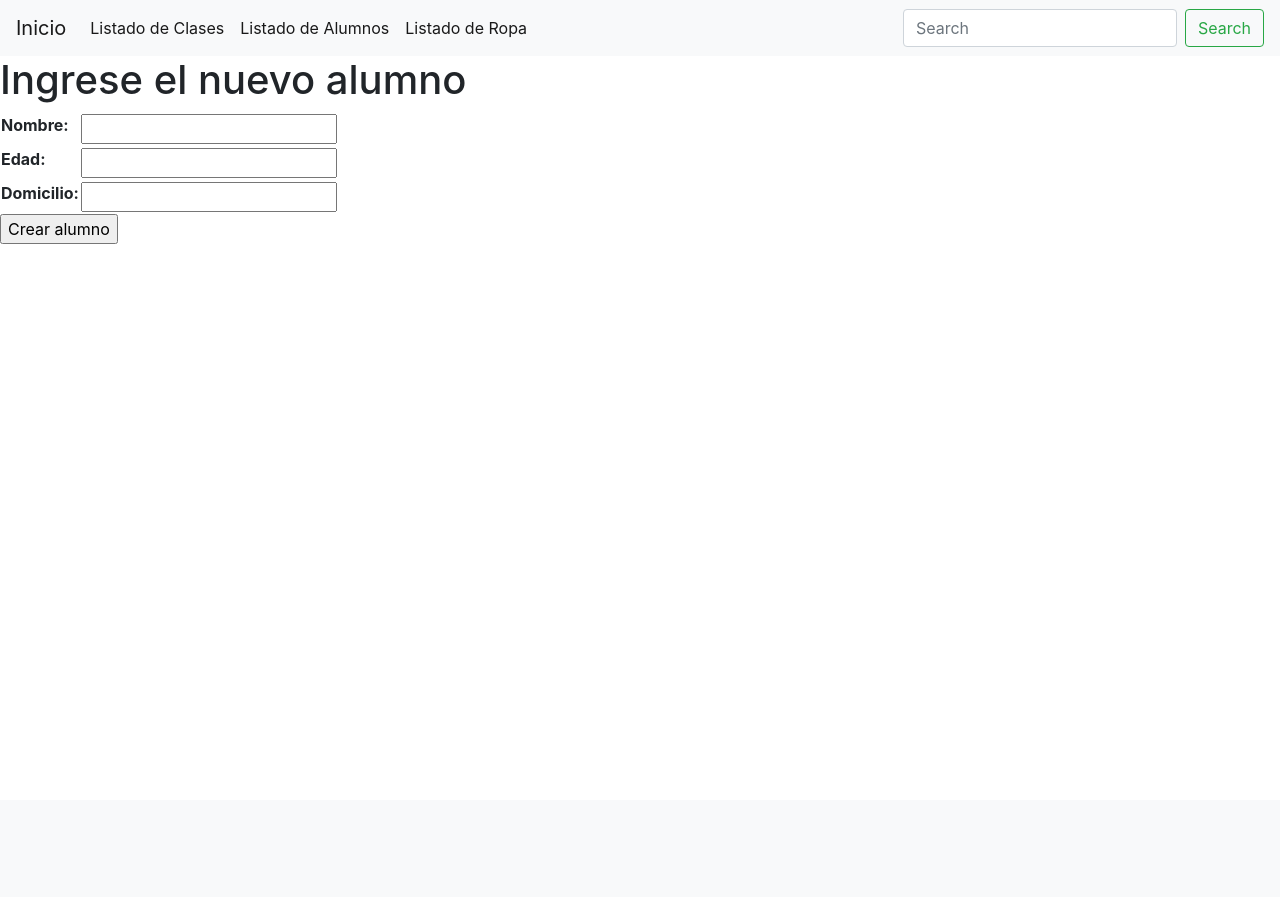
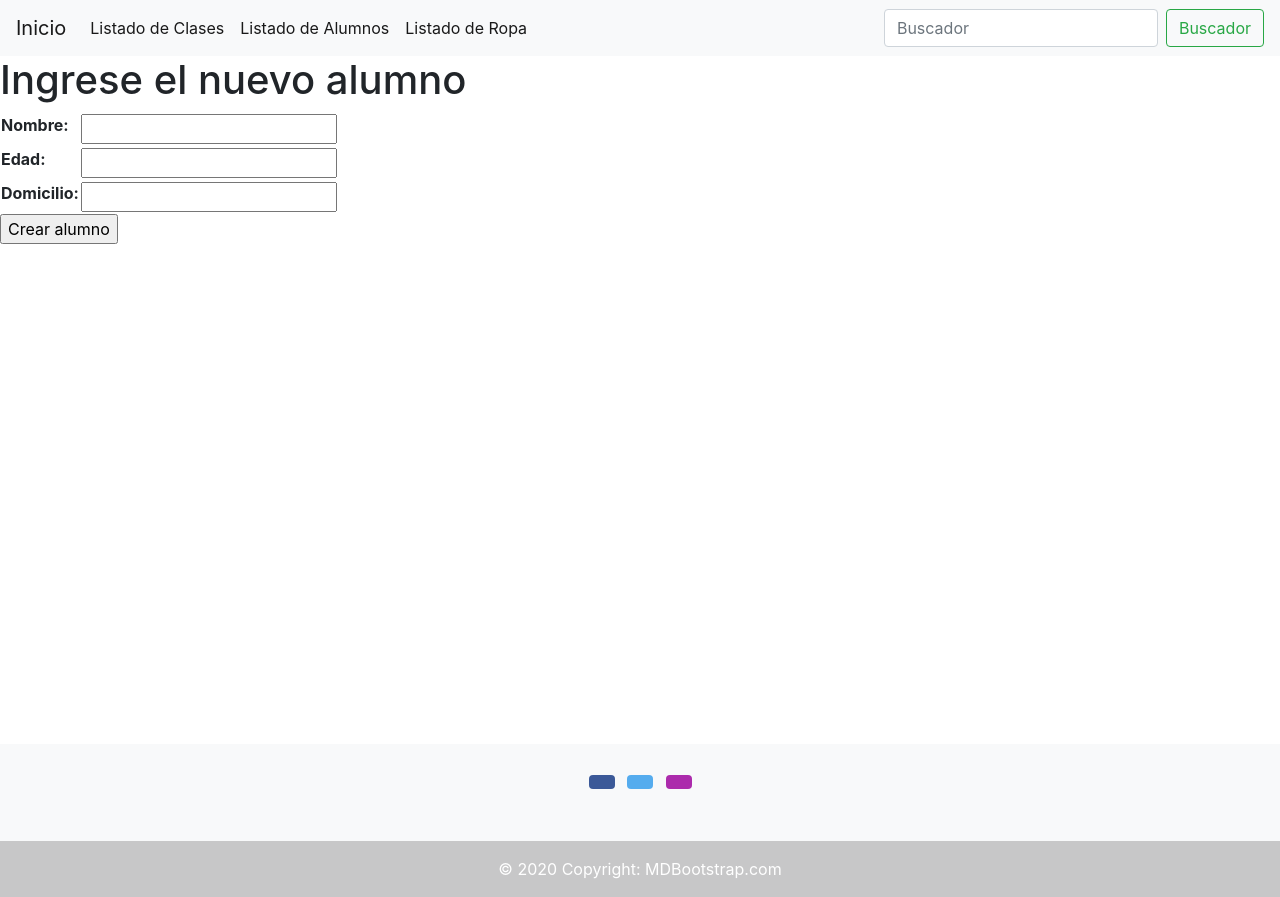
Before and after one commit to katyaglez/Entrega1_KatyaGonzalez, a Django app: page /Aquatic/crear-alumno/ in a window 1280 px wide. Before the commit the page ends 244 px from the top, so only its background shows below. Run offline with Django 4.2, Linux system fonts and the light colour scheme.

Commit message:
buscador

```diff
--- a/Aquatic/urls.py
+++ b/Aquatic/urls.py
@@ -2,7 +2,7 @@ from django.urls import path
 from Aquatic.views import pagina_de_inicio, crear_alumno, crear_ropa, crear_clase, lista_alumnos, lista_clases, lista_ropa
 
 urlpatterns = [
-    path('pagina-inicio/', pagina_de_inicio),
+    path('pagina_inicio/', pagina_de_inicio),
     path('crear-alumno/', crear_alumno),
     path('crear-ropa/', crear_ropa),
     path('crear-clase/', crear_clase),
--- a/Aquatic/views.py
+++ b/Aquatic/views.py
@@ -3,6 +3,7 @@ from django.http import HttpResponse
 
 from Aquatic.models import Alumno, Ropa, Clases
 from Aquatic.forms import AlumnoForm
+
 
 def crear_alumno(request):
     if request.method == 'GET':
@@ -54,7 +55,11 @@ def lista_alumnos(request):
     return render (request, 'pagina_alumnos.html', context = context)
 
 def lista_ropa(request):
-    todas_las_ropas = Ropa.objects.all()
+    if 'search' in request.GET:
+        search = request.GET['search']
+        todas_las_ropas = Ropa.objects.filter(name__icontains=search)
+    else:
+        todas_las_ropas = Ropa.objects.all()
     context = {
         'ropa': todas_las_ropas,
     }
--- a/Templates/Base.html
+++ b/Templates/Base.html
@@ -6,7 +6,8 @@
     <meta http-equiv="X-UA-Compatible" content="IE=edge">
     <meta name="viewport" content="width=device-width, initial-scale=1.0">
     <title> {% block title %} {% endblock %}</title>
-    <link rel="stylesheet" href="https://cdn.jsdelivr.net/npm/bootstrap@4.6.2/dist/css/bootstrap.min.css" integrity="sha384-xOolHFLEh07PJGoPkLv1IbcEPTNtaed2xpHsD9ESMhqIYd0nLMwNLD69Npy4HI+N" crossorigin="anonymous">
+    <link rel="stylesheet" href="https://cdn.jsdelivr.net/npm/bootstrap@4.6.2/dist/css/bootstrap.min.css"
+        integrity="sha384-xOolHFLEh07PJGoPkLv1IbcEPTNtaed2xpHsD9ESMhqIYd0nLMwNLD69Npy4HI+N" crossorigin="anonymous">
 </head>
 
 <body>
@@ -20,18 +21,21 @@
         <div class="collapse navbar-collapse" id="navbarSupportedContent">
             <ul class="navbar-nav mr-auto">
                 <li class="nav-item active">
-                    <a class="nav-link" href="/Aquatic/lista-clases/"> Listado de Clases <span class="sr-only">(current)</span></a>
+                    <a class="nav-link" href="/Aquatic/lista-clases/"> Listado de Clases <span
+                            class="sr-only">(current)</span></a>
                 </li>
                 <li class="nav-item active">
-                    <a class="nav-link" href="/Aquatic/lista-alumnos/"> Listado de Alumnos <span class="sr-only">(current)</span></a>
+                    <a class="nav-link" href="/Aquatic/lista-alumnos/"> Listado de Alumnos <span
+                            class="sr-only">(current)</span></a>
                 </li>
                 <li class="nav-item active">
-                    <a class="nav-link" href="/Aquatic/lista-ropa/"> Listado de Ropa <span class="sr-only">(current)</span></a>
+                    <a class="nav-link" href="/Aquatic/lista-ropa/"> Listado de Ropa <span
+                            class="sr-only">(current)</span></a>
                 </li>
             </ul>
-            <form class="form-inline my-2 my-lg-0">
-                <input class="form-control mr-sm-2" type="search" placeholder="Search" aria-label="Search">
-                <button class="btn btn-outline-success my-2 my-sm-0" type="submit">Search</button>
+            <form class="form-inline my-2 my-lg-0" action="/Aquatic/lista-ropa/" method="GET">
+                <input class="form-control mr-sm-2" type="search" placeholder="Buscador" aria-label="Search">
+                <button class="btn btn-outline-success my-2 my-sm-0" type="submit">Buscador</button>
             </form>
         </div>
     </nav>
@@ -41,7 +45,40 @@
 
 {% endblock %}
 
-<script src="https://cdn.jsdelivr.net/npm/jquery@3.5.1/dist/jquery.slim.min.js" integrity="sha384-DfXdz2htPH0lsSSs5nCTpuj/zy4C+OGpamoFVy38MVBnE+IbbVYUew+OrCXaRkfj" crossorigin="anonymous"></script>
-<script src="https://cdn.jsdelivr.net/npm/bootstrap@4.6.2/dist/js/bootstrap.bundle.min.js" integrity="sha384-Fy6S3B9q64WdZWQUiU+q4/2Lc9npb8tCaSX9FK7E8HnRr0Jz8D6OP9dO5Vg3Q9ct" crossorigin="anonymous"></script>
+<footer class="bg-light text-center text-white" style="margin-top: 500px;">
+    <!-- Grid container -->
+    <div class="container p-4 pb-0">
+        <!-- Section: Social media -->
+        <section class="mb-4">
+            <!-- Facebook -->
+            <a class="btn text-white btn-floating m-1" style="background-color: #3b5998;" href="#!" role="button"><i
+                    class="fab fa-facebook-f"></i></a>
+
+            <!-- Twitter -->
+            <a class="btn text-white btn-floating m-1" style="background-color: #55acee;" href="#!" role="button"><i
+                    class="fab fa-twitter"></i></a>
+
+            <!-- Instagram -->
+            <a class="btn text-white btn-floating m-1" style="background-color: #ac2bac;" href="#!" role="button"><i
+                    class="fab fa-instagram"></i></a>
+            <!-- Section: Social media -->
+    </div>
+    <!-- Grid container -->
+
+    <!-- Copyright -->
+    <div class="text-center p-3" style="background-color: rgba(0, 0, 0, 0.2);">
+        © 2020 Copyright:
+        <a class="text-white" href="https://mdbootstrap.com/">MDBootstrap.com</a>
+    </div>
+    <!-- Copyright -->
+</footer>
+
+
+<script src="https://cdn.jsdelivr.net/npm/jquery@3.5.1/dist/jquery.slim.min.js"
+    integrity="sha384-DfXdz2htPH0lsSSs5nCTpuj/zy4C+OGpamoFVy38MVBnE+IbbVYUew+OrCXaRkfj"
+    crossorigin="anonymous"></script>
+<script src="https://cdn.jsdelivr.net/npm/bootstrap@4.6.2/dist/js/bootstrap.bundle.min.js"
+    integrity="sha384-Fy6S3B9q64WdZWQUiU+q4/2Lc9npb8tCaSX9FK7E8HnRr0Jz8D6OP9dO5Vg3Q9ct"
+    crossorigin="anonymous"></script>
 
 </html>
```
Also changed, not shown: Templates/index.html (added), db.sqlite3.
